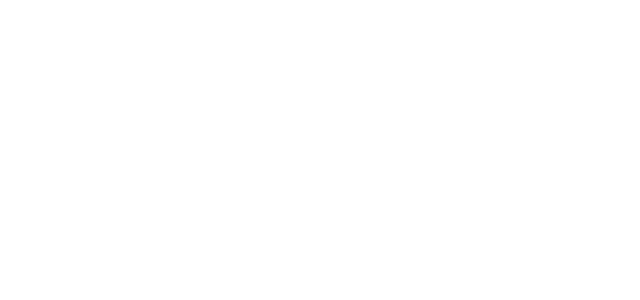
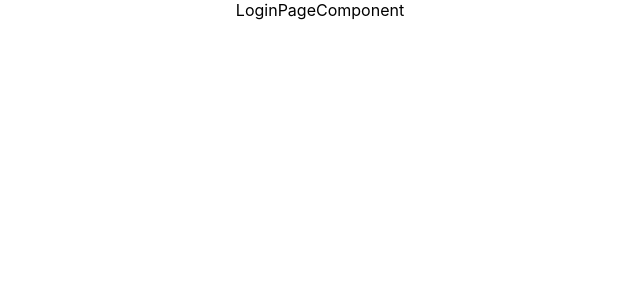
Before and after one commit to Ulises31CmgU/login-test, a React (Create React App) app: page /login in a window 1280 px wide. Shown: the top 300 px of the page, without its empty margins (320-960 px from the left). Built offline with nearby package versions, Linux system fonts and the light colour scheme.

Commit message:
FEAT add basic routing

```diff
--- a/src/App.tsx
+++ b/src/App.tsx
@@ -1,7 +1,19 @@
+import { Navigate, Route, Routes } from "react-router-dom";
 import "./App.css";
 
+import { LoginPageComponent, UserListPageComponent } from "./pages";
+
 function App() {
-  return <div className="App"></div>;
+  return (
+    <div className="App">
+      <Routes>
+        <Route path="/login" element={<LoginPageComponent />} />
+        <Route path="/users" element={<UserListPageComponent />} />
+
+        <Route path="/" element={<Navigate to="/login" replace />} />
+      </Routes>
+    </div>
+  );
 }
 
 export default App;
--- a/src/index.tsx
+++ b/src/index.tsx
@@ -1,18 +1,21 @@
-import React from 'react';
-import { createRoot } from 'react-dom/client';
-import { Provider } from 'react-redux';
-import { store } from './app/store';
-import App from './App';
-import reportWebVitals from './reportWebVitals';
-import './index.css';
+import React from "react";
+import { createRoot } from "react-dom/client";
+import { Provider } from "react-redux";
+import { store } from "./app/store";
+import { BrowserRouter } from "react-router-dom";
+import App from "./App";
+import reportWebVitals from "./reportWebVitals";
+import "./index.css";
 
-const container = document.getElementById('root')!;
+const container = document.getElementById("root")!;
 const root = createRoot(container);
 
 root.render(
   <React.StrictMode>
     <Provider store={store}>
-      <App />
+      <BrowserRouter>
+        <App />
+      </BrowserRouter>
     </Provider>
   </React.StrictMode>
 );
```
